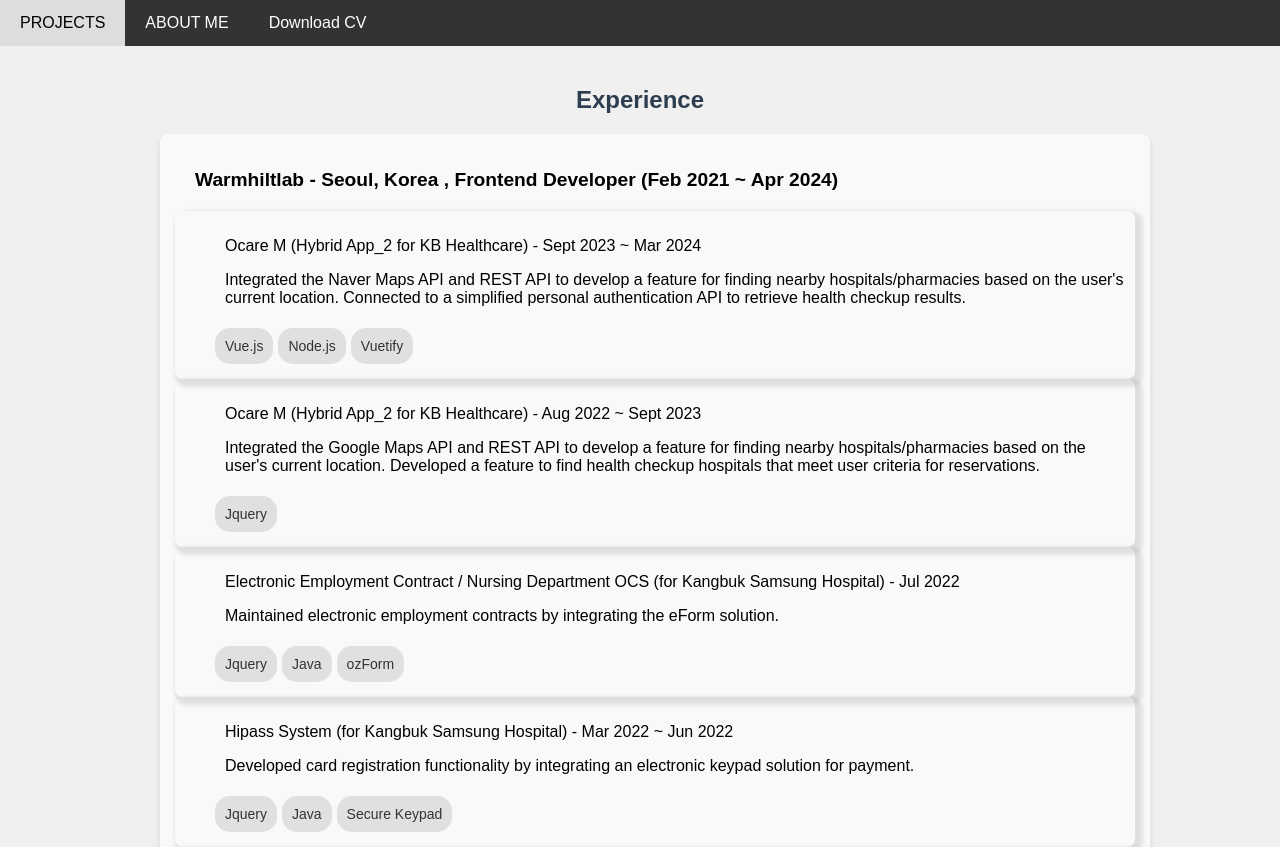
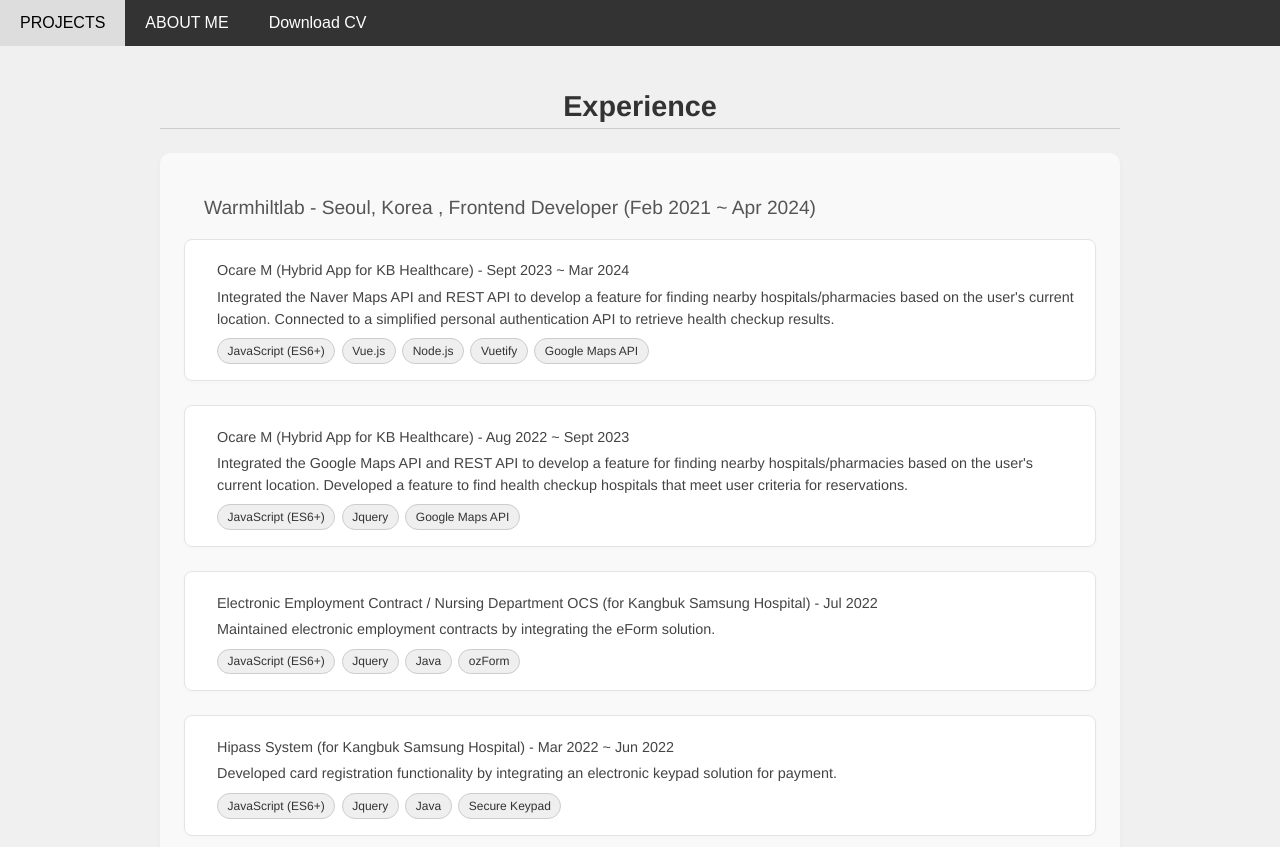
Before and after one commit to ysjung4/yeonseojung, a React (Create React App) app: page / in a window 1280 px wide. Shown: the top 847 px of the page. Built offline with nearby package versions, Linux system fonts and the light colour scheme; a web font is replaced by a local one.

Commit message:
edit css

```diff
--- a/src/App.css
+++ b/src/App.css
@@ -79,13 +79,13 @@
 
 
 h2 {
-  font-family: "Oswald", sans-serif;
+  font-family: 'Helvetica Neue', sans-serif;
   font-weight: 600;
   font-style: normal;
 }
 
 h3{
-  font-family: "Oswald", sans-serif;
+  font-family: 'Helvetica Neue', sans-serif;
   font-weight: 600;
   font-style: normal;
 }
--- a/src/components/About.js
+++ b/src/components/About.js
@@ -10,13 +10,9 @@
             <section className="about-me-section">
                 <h2>About Me</h2>
                 <p>
-                    Hi, I'm YeonSeo Jung from Korea, a passionate front-end developer. I graduated with a diploma in
-                    Computer Programming and have spent the last three years working as a front-end developer in South
-                    Korea, where I primarily focused on developing websites and hybrid apps tailored to user
-                    requirements.
-                    Recently, I relocated to London to advance my career in front-end development.
-                    I am highly motivated and thrive on challenges, particularly when it comes to solving problems with
-                    persistence and determination, even when I encounter unfamiliar issues.
+                Hi, I'm YeonSeo Jung, a dedicated front-end developer from South Korea. I hold a diploma in Computer Programming and have accumulated over three years of professional experience building responsive websites and hybrid applications tailored to user needs. My work has primarily focused on delivering intuitive and accessible user experiences through modern frameworks and APIs.
+
+Recently, I relocated to London to further expand my career and gain international experience in front-end development. I’m a highly motivated problem-solver who thrives on challenges—especially when navigating unfamiliar technologies. I take pride in my persistence, adaptability, and continuous desire to learn and grow as a developer.
                 </p>
             </section>
 
@@ -29,16 +25,28 @@
             </section>
 
             <section className="skills-section">
-                <h2>Skills</h2>
+  <h2>Technical Skills</h2>
+  <div className="skill-category">
+    <h3>Frontend</h3>
     <ul className="skills-list">
+      <li>Vue.js</li>
+      <li>React.js</li>
       <li>JavaScript</li>
-                    <li>React</li>
-                    <li>Vue</li>
-                    <li>Jquery</li>
+      <li>jQuery</li>
       <li>HTML & CSS</li>
+    </ul>
+  </div>
+  <div className="skill-category">
+    <h3>Backend & Cloud</h3>
+    <ul className="skills-list">
+      <li>Node.js</li>
       <li>Java</li>
+      <li>Spring</li>
+      <li>SQL</li>
     </ul>
+  </div>
 </section>
+
             <section className="skills-section">
                 <div className="contact-me-container">
                     <h2>Contact Me</h2>
--- a/src/components/Experience.js
+++ b/src/components/Experience.js
@@ -6,22 +6,22 @@
 const Experience = () => {
     const experiences = [
         {
-            techStack: ["Vue.js", "Node.js", "Vuetify"],
-            title: "Ocare M (Hybrid App_2 for KB Healthcare) - Sept 2023 ~ Mar 2024",
+            techStack: ["JavaScript (ES6+)","Vue.js", "Node.js", "Vuetify","Google Maps API"],
+            title: "Ocare M (Hybrid App for KB Healthcare) - Sept 2023 ~ Mar 2024",
             description: "Integrated the Naver Maps API and REST API to develop a feature for finding nearby hospitals/pharmacies based on the user's current location. Connected to a simplified personal authentication API to retrieve health checkup results."
         },
         {
-            techStack: ["Jquery"],
-            title: "Ocare M (Hybrid App_2 for KB Healthcare) - Aug 2022 ~ Sept 2023",
+            techStack: ["JavaScript (ES6+)","Jquery","Google Maps API"],
+            title: "Ocare M (Hybrid App for KB Healthcare) - Aug 2022 ~ Sept 2023",
             description: "Integrated the Google Maps API and REST API to develop a feature for finding nearby hospitals/pharmacies based on the user's current location. Developed a feature to find health checkup hospitals that meet user criteria for reservations."
         },
         {
-            techStack: ["Jquery", "Java", "ozForm"],
+            techStack: ["JavaScript (ES6+)","Jquery", "Java", "ozForm"],
             title: "Electronic Employment Contract / Nursing Department OCS (for Kangbuk Samsung Hospital) - Jul 2022",
             description: "Maintained electronic employment contracts by integrating the eForm solution."
         },
         {
-            techStack: ["Jquery", "Java", "Secure Keypad"],
+            techStack: ["JavaScript (ES6+)","Jquery", "Java", "Secure Keypad"],
             title: "Hipass System (for Kangbuk Samsung Hospital) - Mar 2022 ~ Jun 2022",
             description: "Developed card registration functionality by integrating an electronic keypad solution for payment."
         },
@@ -31,17 +31,17 @@
             description: "Developed a corporate website tailored to business needs using WordPress."
         },
         {
-            techStack: ["Jquery", "Java"],
-            title: "MindOnCare (Hybrid App_2 for Kangbuk Samsung Hospital) - Jul 2021 ~ Jun 2022",
+            techStack: ["JavaScript (ES6+)","Jquery"],
+            title: "MindOnCare (Hybrid App for Kangbuk Samsung Hospital) - Jul 2021 ~ Jun 2022",
             description: "Developed a psychological counseling page designed for a two-week program."
         },
         {
-            techStack: ["Jquery", "Java", "ozForm"],
+            techStack: ["JavaScript (ES6+)","Jquery", "Java", "ozForm"],
             title: "CGM Report (for Kangbuk Samsung Hospital) - Jun 2021 ~ Jul 2021",
             description: "Developed reporting functionality for patient-specific diabetes and chronic disease healthcare by integrating the ozReport solution."
         },
         {
-            techStack: ["Jquery"],
+            techStack: ["JavaScript (ES6+)","Jquery"],
             title: "Kyci (Web) - Feb 2021 ~ Jun 2021",
             description: "Developed membership registration, login, password retrieval, and 'My Page' features for the Teen Smartphone Addiction Coaching Service."
         }
--- a/src/index.css
+++ b/src/index.css
@@ -1,12 +1,12 @@
 body {
-  font-family: "Roboto", sans-serif;
+  font-family: 'Helvetica Neue', sans-serif;
   margin: 0;
   padding: 0;
   background-color: #f0f0f0;
 }
 
 code {
-  font-family: source-code-pro, Menlo, Monaco, Consolas, 'Courier New',
+  font-family: 'Helvetica Neue', sans-serif
   monospace;
 }
 
@@ -24,59 +24,78 @@
 .container-md {
   max-width: 800px;
   margin: 0 auto;
-  padding: 20px;
+  padding: 1.5rem;
+  font-family: 'Helvetica Neue', sans-serif;
 }
 
-.major {
+header.major {
+  margin-bottom: 1.5rem;
   text-align: center;
 }
 
-.career-item {
-  text-align: left;
+header.major h2 {
+  font-size: 1.8rem;
+  color: #333;
+  border-bottom: 1px solid #ccc;
+  padding-bottom: 0.3rem;
+  margin-bottom: 1rem;
 }
 
-.career-title {
-  width: 100%;
-  margin-bottom: 20px;
-  padding: 15px;
-  background: #f9f9f9;
-  border-radius: 8px;
-  box-shadow: 0 4px 6px rgba(0, 0, 0, 0.1);
-}
-.experience-item {
-  display : block;
-  margin-bottom: 0px;
-  padding: 10px;
-  border-radius: 8px;
-  box-shadow: 4px 4px 4px 4px rgba(0, 0, 0, 0.1);
+.career-item {
+  background-color: #f9f9f9;
+  border-radius: 10px;
+  padding: 1.5rem;
+  box-shadow: 0 2px 6px rgba(0, 0, 0, 0.03);
 }
 
+.career-title h3 {
+  font-size: 1rem;
+  color: #555;
+  margin-bottom: 1.2rem;
+  font-weight: 500;
+}
 
-.experience-content {
+.experience-item {
+  list-style-type: none;
+  margin-bottom: 1.5rem;
+  padding: 1rem;
+  background: white;
+  border-radius: 8px;
+  border: 1px solid #e4e4e4;
+  box-shadow: 0 1px 4px rgba(0, 0, 0, 0.02);
+}
+
+.experience-item ul {
+  margin: 0.3rem 0;
+  padding-left: 1rem;
+  color: #444;
+  font-size: 0.9rem;
+  line-height: 1.5;
+}
+
+.tech-stack {
+  margin-top: 0.5rem;
+  padding-left: 1rem;
   display: flex;
-  align-items: center;
-}
-.tech-stack{
-  margin: 5px 0 5px 30px;
+  flex-wrap: wrap;
+  gap: 0.4rem;
 }
 
 .tech-tag {
-  display: inline-block;
-  background-color: #e0e0e0;
+  background-color: #efefef;
   color: #333;
-  padding: 10px;
-  margin: 5px 5px 0 0;
-  border-radius: 15px;
-  font-size: 14px;
-  align-items: center;
+  font-size: 0.75rem;
+  padding: 0.3rem 0.6rem;
+  border-radius: 16px;
+  border: 1px solid #ccc;
 }
 
 
 .experience-image {
-  width: 300px; /* 이미지 크기를 조정하세요 */
+  width: 300px;
   height: 200px;
   margin: 20px 0 0 0;
-  /*margin-right: 15px; !* 이미지와 텍스트 사이의 간격 *!*/
+  /*margin-right: 15px; !*!*/
   border-radius: 8px;
   object-fit: cover;
   justify-content: center;
@@ -138,7 +157,7 @@
   border-radius: 8px;
   box-shadow: 0 4px 6px rgba(0, 0, 0, 0.1);
   padding: 20px;
-  width: calc(33.333% - 20px); /* 3 items per row, accounting for gap */
+  width: calc(33.333% - 20px);
   box-sizing: border-box;
   transition: transform 0.3s ease;
   background: lightgrey;
@@ -170,44 +189,44 @@
 
 .footer p {
   margin: 0;
-  font-family: "Oswald", sans-serif;
+  font-family: 'Helvetica Neue', sans-serif;
 }
 
 .about-me-container {
   max-width: 800px;
   margin: 0 auto;
   padding: 20px;
-  font-family: Arial, sans-serif;
+  font-family: 'Helvetica Neue', sans-serif;
   color: #333;
 }
 .email-link {
   text-decoration: none;
-  color: black; /* 링크 텍스트를 검정색으로 */
+  color: black;
   display: flex;
   align-items: center;
 }
 
 .email-link svg {
-  fill: black; /* SVG 아이콘을 검정색으로 */
-  margin-right: 8px; /* 아이콘과 텍스트 사이 간격 */
+  fill: black;
+  margin-right: 8px;
 }
 
 .contact-links {
   display: flex;
   align-items: center;
-  gap: 16px; /* 아이콘 간의 간격 */
+  gap: 16px;
 }
 
 .contact-link {
   text-decoration: none;
-  color: black; /* 링크 텍스트와 아이콘을 검정색으로 설정 */
+  color: black;
   display: flex;
   align-items: center;
 }
 
 .contact-link svg {
-  fill: black; /* SVG 아이콘을 검정색으로 설정 */
-  margin-right: 8px; /* 아이콘과 텍스트 사이의 간격 */
+  fill: black;
+  margin-right: 8px;
 }
 
 .about-me-section, .education-section, .skills-section {
```
Also changed, not shown: 1 other file (tests, documents, lock files or other folders). Lines whose indentation alone changed are shown as unchanged.
